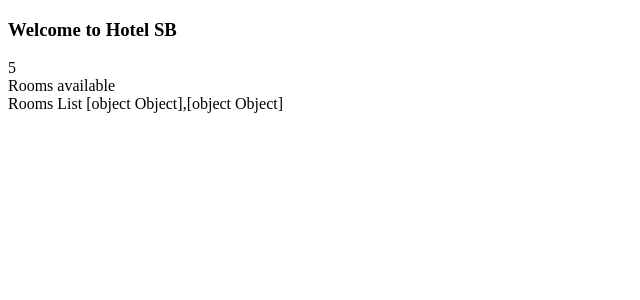
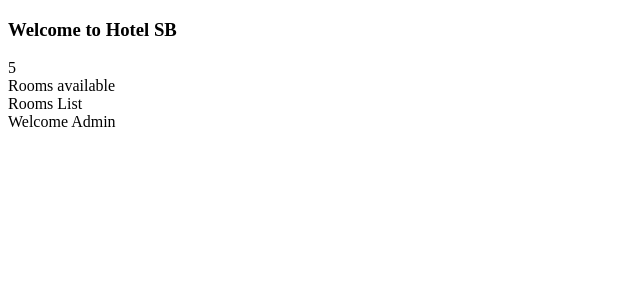
Before and after one commit to ShrestyB/Angular, an Angular app in the folder first/: page / in a window 1280 px wide. Shown: the top 300 px of the page, without its empty margins (0-640 px from the left). Built offline with nearby package versions, Linux system fonts and the light colour scheme.

Commit message:
Diff webpage based on user

```diff
--- a/first/src/app/app.component.html
+++ b/first/src/app/app.component.html
@@ -1 +1,6 @@
 <app-rooms></app-rooms>
+<div [ngSwitch]="auth">
+    <div *ngSwitchCase="'admin'">Welcome Admin</div>
+    <div *ngSwitchCase="'user'">Welcome User</div>
+    <div *ngSwitchDefault>Unknown</div>
+</div>
--- a/first/src/app/app.component.ts
+++ b/first/src/app/app.component.ts
@@ -8,4 +8,5 @@ import { Component } from '@angular/core';
 })
 export class AppComponent {
   title = 'first';
+  auth="admin";
 }
--- a/first/src/app/rooms/rooms.component.html
+++ b/first/src/app/rooms/rooms.component.html
@@ -11,7 +11,8 @@
 
 <div *ngIf="rooms?.available">
     Rooms List
-    {{roomList}}
+    <!-- {{roomList}} -->
 </div>
 
+
 <!-- <button (click)=toggle()>toggle</button> -->
```
